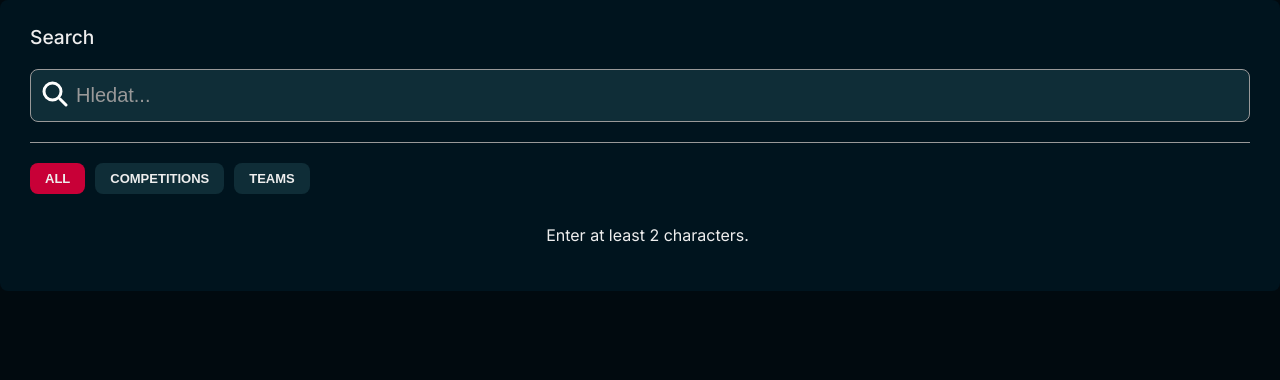
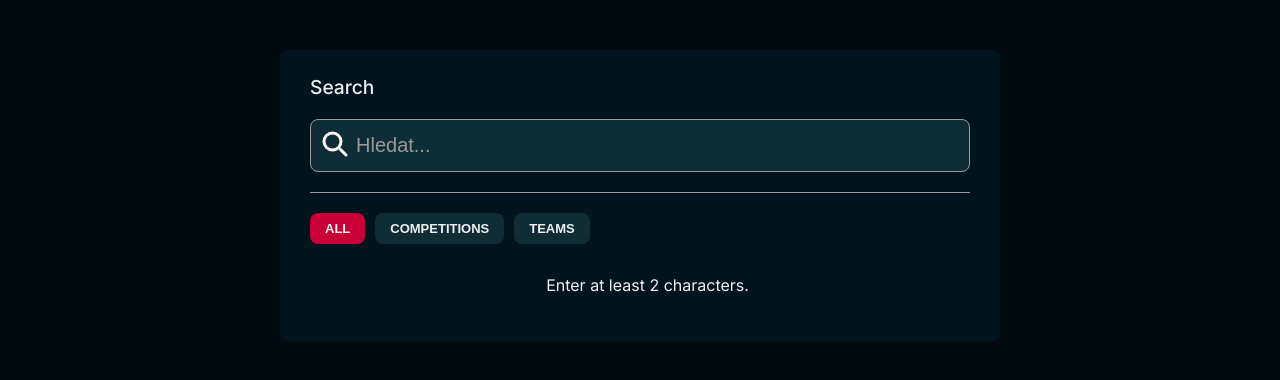
Before and after one commit to Pavlyuchenko/LivesportSearch, a React (Vite) app: page / in a window 1280 px wide. Shown: the top 380 px of the page. Built offline with nearby package versions, Linux system fonts and the light colour scheme.

Commit message:
Another App class fix

```diff
--- a/src/app/App.tsx
+++ b/src/app/App.tsx
@@ -5,7 +5,7 @@ import styles from "./App.module.css";
 
 function App() {
     return (
-        <main className={styles["app-container"]}>
+        <main className={styles["main"]}>
             <SearchComponent />
         </main>
     );
```
